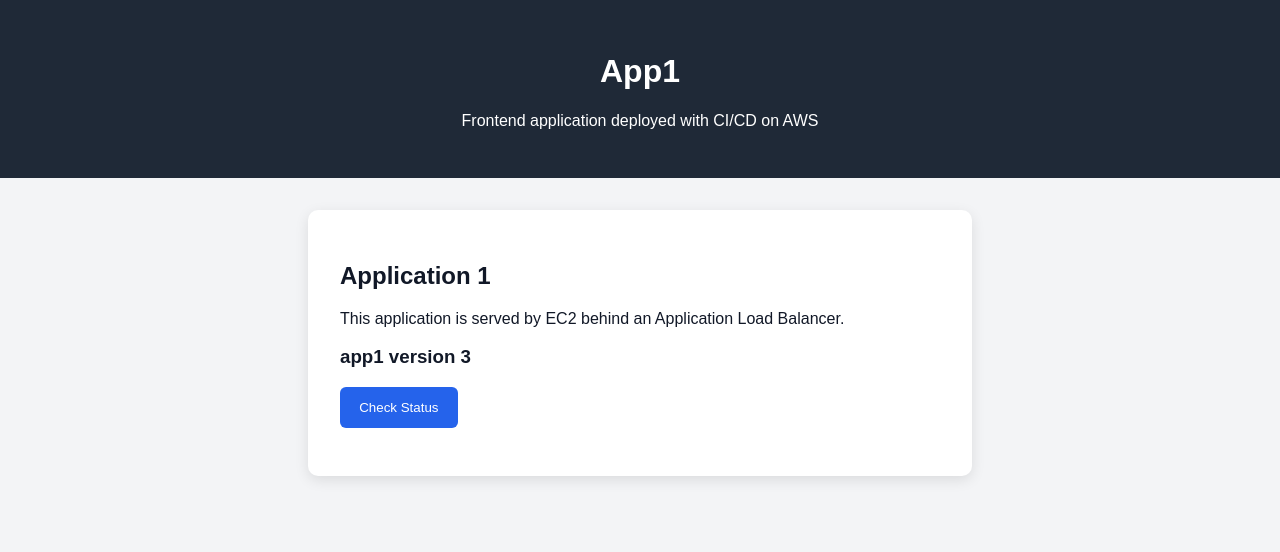
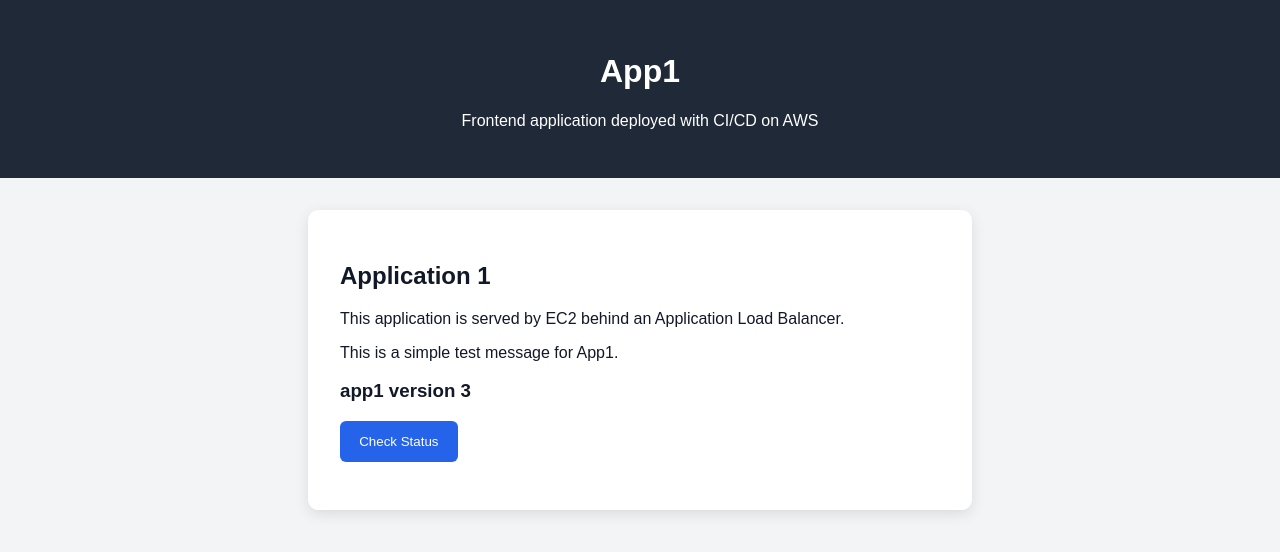
Before and after one commit to mahamatmbodou33/aws-3tier-terraform-cicd, a plain HTML site: page apps/app1/index.html in a window 1280 px wide. Drawn offline with Linux system fonts and the light colour scheme.

Commit message:
Change made on app1 and app2

```diff
--- a/apps/app1/index.html
+++ b/apps/app1/index.html
@@ -16,6 +16,7 @@
     <section class="card">
       <h2>Application 1</h2>
       <p>This application is served by EC2 behind an Application Load Balancer.</p>
+      <p>This is a simple test message for App1.</p>
       <h3><b>app1</b> version 3</h3>
       <button onclick="showMessage()">Check Status</button>
       <p id="message"></p>
```
Also changed, not shown: apps/app2/index.html (+1 -0 lines).
